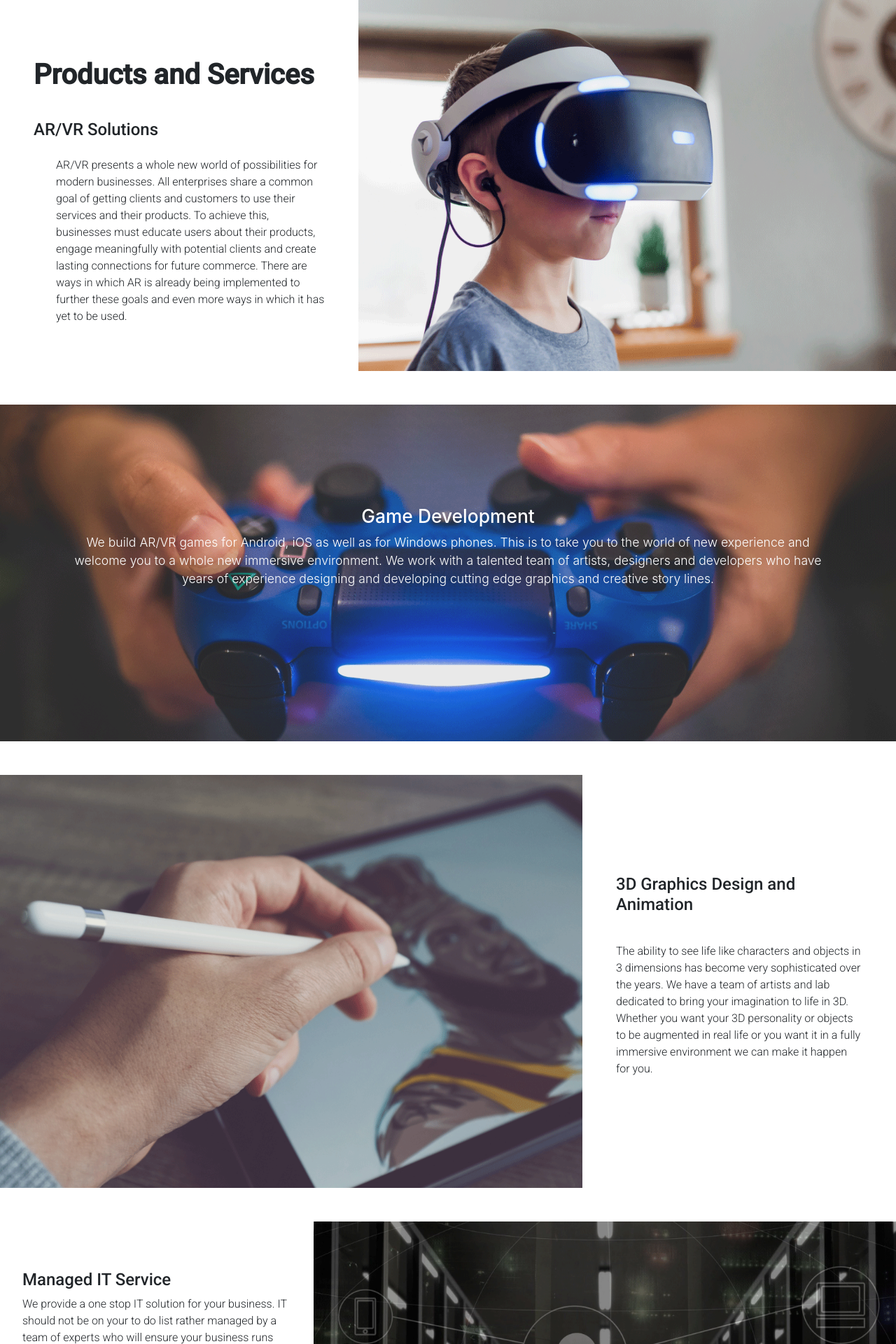
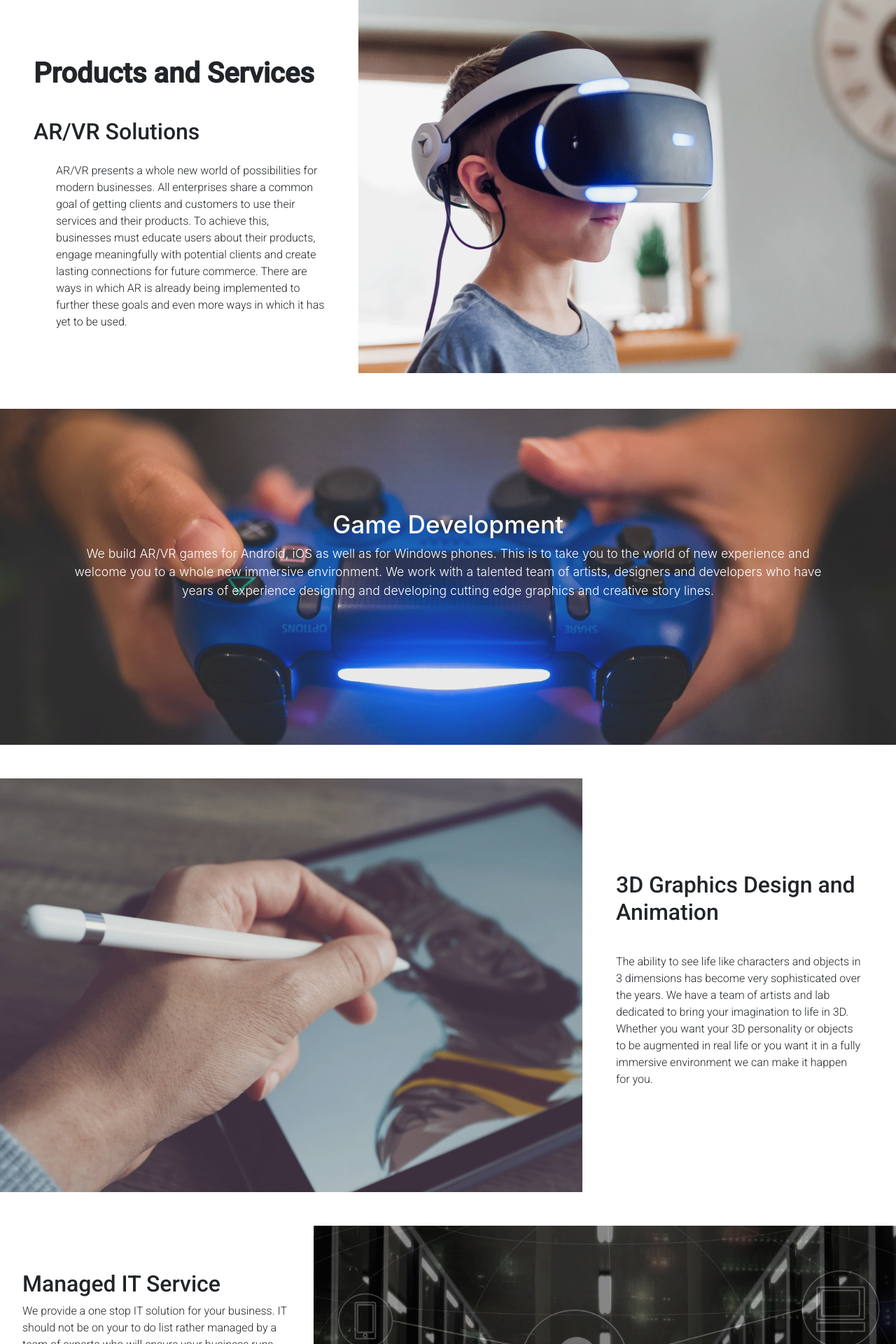
Before and after one commit to Mizan-Primex/resolved-synctella, a React (Create React App) app: page / in a window 1280 px wide. Shown: the part 2125-4045 px from the top of the page at 70% size. Built offline with nearby package versions, Linux system fonts and the light colour scheme.

Commit message:
size fixed

```diff
--- a/src/Component/Home/Home.css
+++ b/src/Component/Home/Home.css
@@ -240,7 +240,8 @@
     padding-bottom: 2rem;
 }
 .txt-3 h2{
-    font-size: 150%;
+    font-size: 200%;
+    font-weight: 500;
     padding-bottom: 1rem;
 }
 .txt-3 p{
@@ -270,7 +271,8 @@
    margin-top: 3rem;
 }
 .game-dev-txt h1{
-    font-size: 150%;
+    font-size: 200%;
+    font-weight: 500;
 }
 
 .graphicDesign{
@@ -292,7 +294,8 @@
     padding: 3rem;
 }
 .graphic-txt h1 {
-    font-size: 150%;
+    font-size: 200%;
+    font-weight: 500;
     padding-bottom: 2rem;
 }
 .graphic-txt {
@@ -321,7 +324,8 @@
     padding: 2rem;
 }
 .managedIt-txt h1{
-    font-size: 150%;
+    font-size: 200%;
+    font-weight: 500;
 }
 .managedIt-txt ul{
     font-size: 100%;
@@ -696,7 +700,7 @@ button:focus{
 
 .txt-1{
     font-family: Roboto;
-    padding-left: 4rem;
+    padding-left: 5%;
     height:20rem;
     width: 80vw;
     align-self: center;
```
